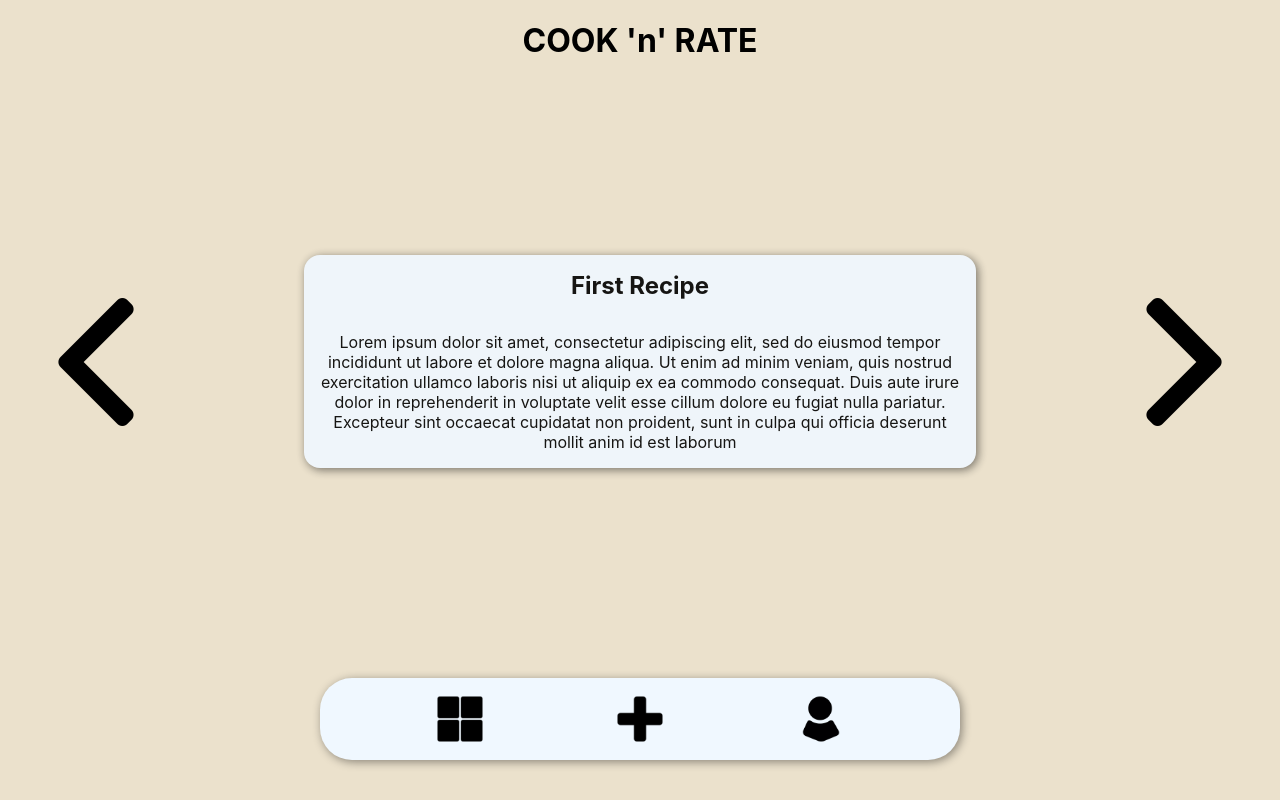
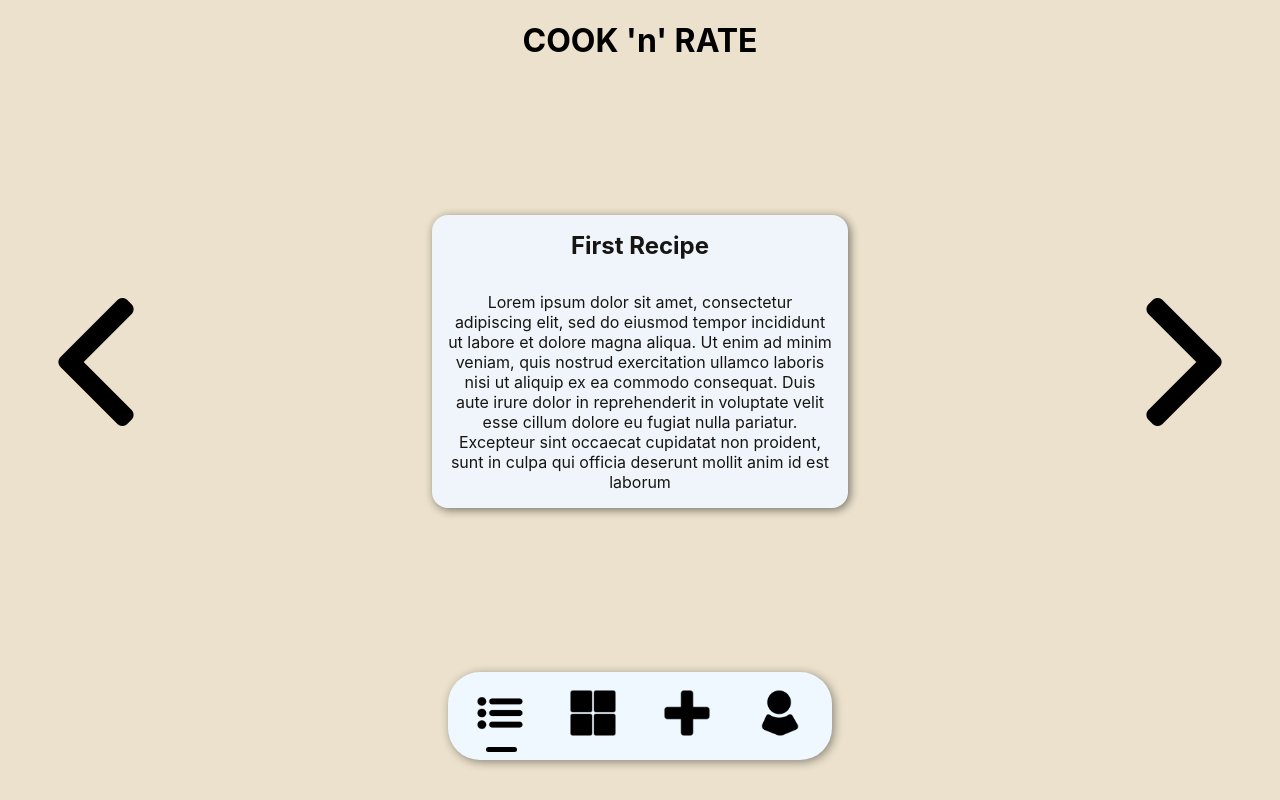
Before and after one commit to romeodombaj/webapps-app-frontend, a React (Create React App) app: page / in a window 1280 px wide. Built offline with nearby package versions, Linux system fonts and the light colour scheme.

Commit message:
implementing router

```diff
--- a/package.json
+++ b/package.json
@@ -8,6 +8,8 @@
     "@testing-library/user-event": "^13.5.0",
     "react": "^18.2.0",
     "react-dom": "^18.2.0",
+    "react-router": "^6.10.0",
+    "react-router-dom": "^6.10.0",
     "react-scripts": "5.0.1",
     "web-vitals": "^2.1.4"
   },
--- a/src/App.js
+++ b/src/App.js
@@ -1,13 +1,45 @@
+import { Fragment } from "react";
 import "./App.css";
 import NavBar from "./components/navigation/NavBar";
 import RecipesGallery from "./components/recipes/RecipeGallery";
+import { createBrowserRouter, RouterProvider } from "react-router-dom";
+import Profile from "./components/profile/Profile";
+
+const router = createBrowserRouter([
+  {
+    path: "/",
+    element: (
+      <Fragment>
+        <RecipesGallery></RecipesGallery>
+        <NavBar />
+      </Fragment>
+    ),
+  },
+  {
+    path: "/profile",
+    element: (
+      <Fragment>
+        <Profile></Profile>
+        <NavBar />
+      </Fragment>
+    ),
+  },
+  {
+    path: "/categories",
+    element: (
+      <Fragment>
+        <RecipesGallery></RecipesGallery>
+        <NavBar />
+      </Fragment>
+    ),
+  },
+]);
 
 const App = () => {
   return (
     <div className="App">
       <h1>COOK 'n' RATE</h1>
-      <RecipesGallery />
-      <NavBar />
+      <RouterProvider router={router} />
     </div>
   );
 };
--- a/src/components/navigation/NavBar.js
+++ b/src/components/navigation/NavBar.js
@@ -2,13 +2,55 @@ import styles from "./NavBar.module.css";
 import addIcon from "../../assets/plus.png";
 import profileIcon from "../../assets/profile.png";
 import categoryIcon from "../../assets/category.png";
+import itemListIcon from "../../assets/itemList.png";
+import { useState, useEffect } from "react";
+import { Link } from "react-router-dom";
 
 const NavBar = () => {
+  const [currentIndex, setCurrentIndex] = useState(0);
+
+  const navigationButtonsArray = [
+    { id: 0, icon: itemListIcon },
+    { id: 1, icon: categoryIcon },
+    { id: 2, icon: addIcon },
+    { id: 3, icon: profileIcon },
+  ];
+
+  const onNavigatingHandler = (event) => {
+    setCurrentIndex(event.target.getAttribute("value"));
+  };
+
+  useEffect(() => {
+    document.documentElement.style.setProperty(
+      "--filler-position",
+      currentIndex * 30 + "%"
+    );
+  }, [currentIndex]);
+
   return (
     <div className={styles.wrapper}>
-      <img src={categoryIcon} className={styles[`action`]} />
-      <img src={addIcon} className={styles[`action`]} />
-      <img src={profileIcon} className={styles[`action`]} />
+      <div className={styles.icons}>
+        {navigationButtonsArray.map((button) => {
+          return (
+            <Link to="/profile">
+              <img
+                key={button.id}
+                value={button.id}
+                onClick={onNavigatingHandler}
+                src={button.icon}
+                className={styles[`action`]}
+              />
+            </Link>
+          );
+        })}
+      </div>
+
+      <div className={styles[`selection-container`]}>
+        <div
+          selection={currentIndex}
+          className={styles[`selection-filler`]}
+        ></div>
+      </div>
     </div>
   );
 };
--- a/src/components/navigation/NavBar.module.css
+++ b/src/components/navigation/NavBar.module.css
@@ -1,16 +1,42 @@
+:root {
+  --filler-position: 0;
+}
+
 .wrapper {
   position: fixed;
   background-color: aliceblue;
-  width: 50%;
+  width: 30%;
   bottom: 5%;
   left: 50%;
   transform: translate(-50%);
+  border-radius: 2rem;
+  box-shadow: 2px 2px 10px rgba(0, 0, 0, 0.416);
+}
+
+.icons {
   display: flex;
   flex-direction: row;
   justify-content: space-evenly;
   align-items: center;
+}
+
+.selection-container {
+  position: relative;
+  width: 80%;
+  margin: auto;
+  height: 0.3rem;
   border-radius: 2rem;
-  box-shadow: 2px 2px 10px rgba(0, 0, 0, 0.416);
+  margin-bottom: 0.5rem;
+}
+
+.selection-filler {
+  position: absolute;
+  height: 100%;
+  width: 10%;
+  background-color: black;
+  border-radius: 2rem;
+  transition: 0.1s;
+  left: var(--filler-position);
 }
 
 .add-recipe-button {
@@ -26,6 +52,7 @@
 .action {
   width: 50px;
   margin: 1rem;
+  margin-bottom: 0.3rem;
   scale: 0.9;
   transition: 0.3s;
 }
@@ -33,3 +60,9 @@
 .action:hover {
   scale: 1;
 }
+
+@media only screen and (max-width: 900px) {
+  .wrapper {
+    width: 50%;
+  }
+}
--- /dev/null
+++ b/src/components/profile/Profile.js
@@ -0,0 +1,11 @@
+import styles from "./Profile.module.css";
+
+const Profile = () => {
+  return (
+    <div>
+      <h1>PROFILE</h1>
+    </div>
+  );
+};
+
+export default Profile;
--- a/src/components/recipes/recepieItems/RecipeItem.module.css
+++ b/src/components/recipes/recepieItems/RecipeItem.module.css
@@ -1,5 +1,5 @@
 .wrapper {
-  width: 50%;
+  width: 30%;
   background-color: aliceblue;
   margin: auto;
   padding: 1rem;
@@ -23,3 +23,9 @@
 
 .description {
 }
+
+@media only screen and (max-width: 900px) {
+  .wrapper {
+    width: 50%;
+  }
+}
```
Also changed, not shown: src/assets/itemList.png (added), src/components/profile/Profile.module.css (added), 1 other file (tests, documents, lock files or other folders).
